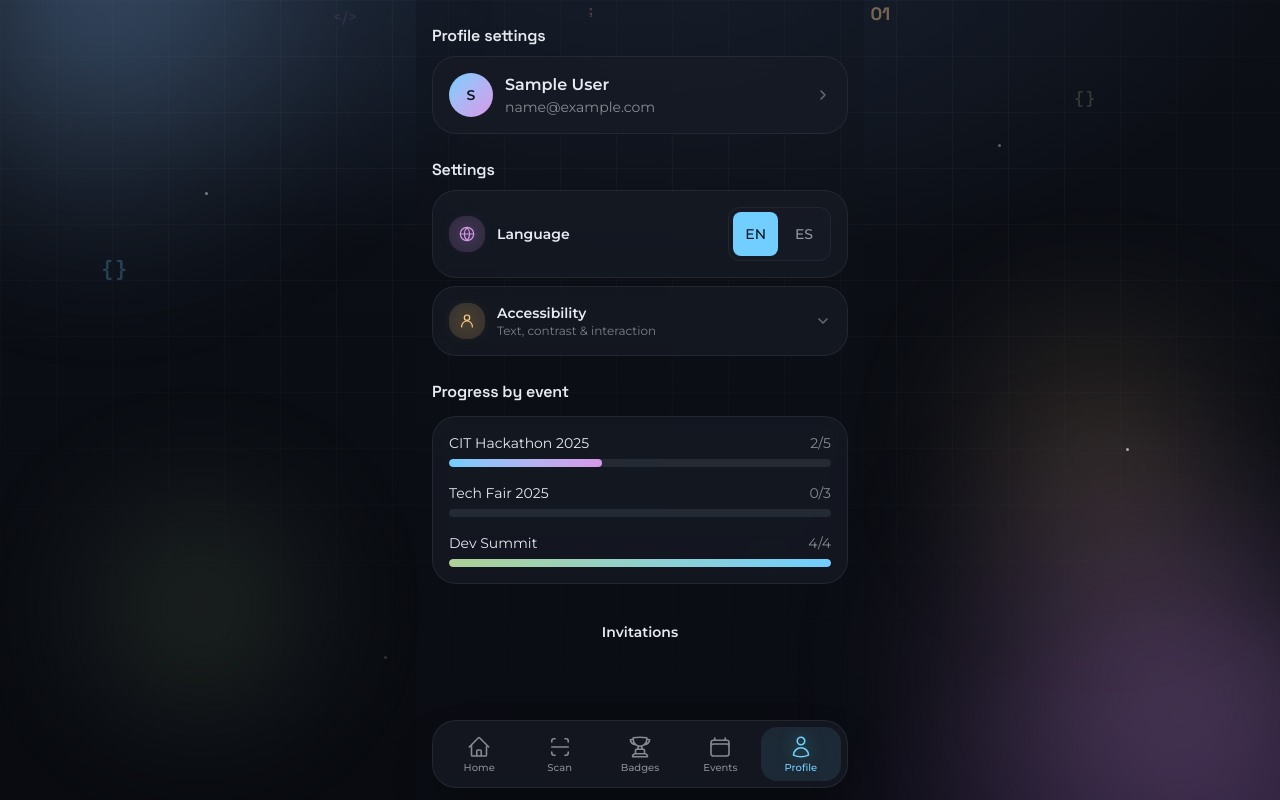
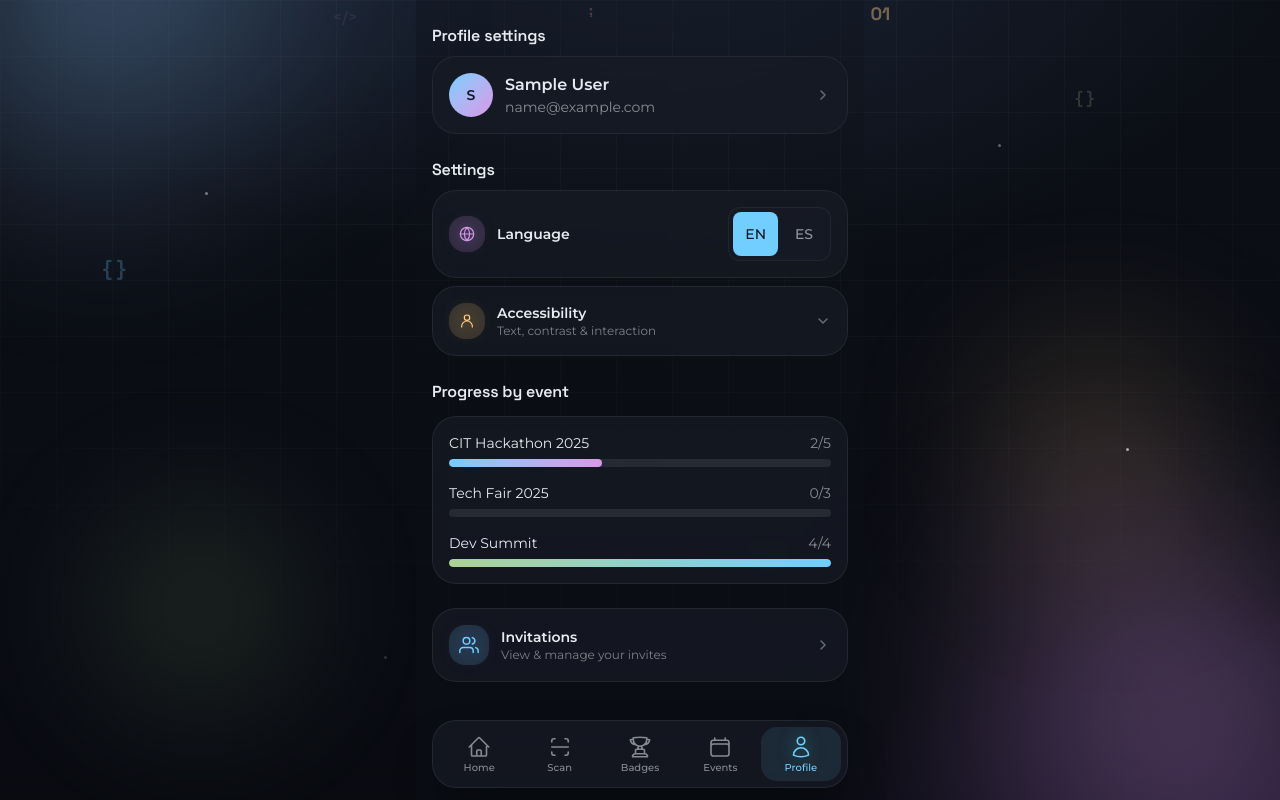
Before and after one commit to Pablo0908/TokenTeamW, a Vue app in the folder frontend/: page /profile in a window 1280 px wide. Built offline with nearby package versions, Linux system fonts and the light colour scheme; sample sign-in values are in the browser's storage.

Commit message:
style: replace plain invitations button with surface nav card
Co-Authored-By: Claude Sonnet 4.6 <noreply@anthropic.com>

```diff
--- a/frontend/src/views/ProfileView.vue
+++ b/frontend/src/views/ProfileView.vue
@@ -294,8 +294,24 @@ function accAfterLeave(el) {
     <RouterLink v-if="orgContext.isOrgMember" to="/org/events" class="btn btn-outline w-full tap-target">
       Manage organization
     </RouterLink>
-    <RouterLink to="/invites" class="btn btn-ghost w-full tap-target">
-      Invitations
+    <RouterLink
+      to="/invites"
+      class="surface flex items-center gap-3 p-4 transition-transform active:scale-[0.98]"
+    >
+      <span class="grid h-10 w-10 shrink-0 place-items-center rounded-2xl bg-primary/15 drop-shadow-[0_0_6px_rgba(99,102,241,0.3)]">
+        <svg class="h-5 w-5 text-primary" viewBox="0 0 24 24" fill="none" stroke="currentColor" stroke-width="1.8" stroke-linecap="round" stroke-linejoin="round">
+          <path d="M17 21v-2a4 4 0 00-4-4H5a4 4 0 00-4 4v2"/>
+          <circle cx="9" cy="7" r="4"/>
+          <path d="M23 21v-2a4 4 0 00-3-3.87M16 3.13a4 4 0 010 7.75"/>
+        </svg>
+      </span>
+      <div class="flex-1">
+        <p class="text-sm font-semibold">Invitations</p>
+        <p class="text-xs text-base-content/50">View &amp; manage your invites</p>
+      </div>
+      <svg class="h-4 w-4 shrink-0 text-base-content/40" viewBox="0 0 24 24" fill="none" stroke="currentColor" stroke-width="2.2" stroke-linecap="round" stroke-linejoin="round">
+        <path d="M9 18l6-6-6-6"/>
+      </svg>
     </RouterLink>
   </div>
 </template>
```
